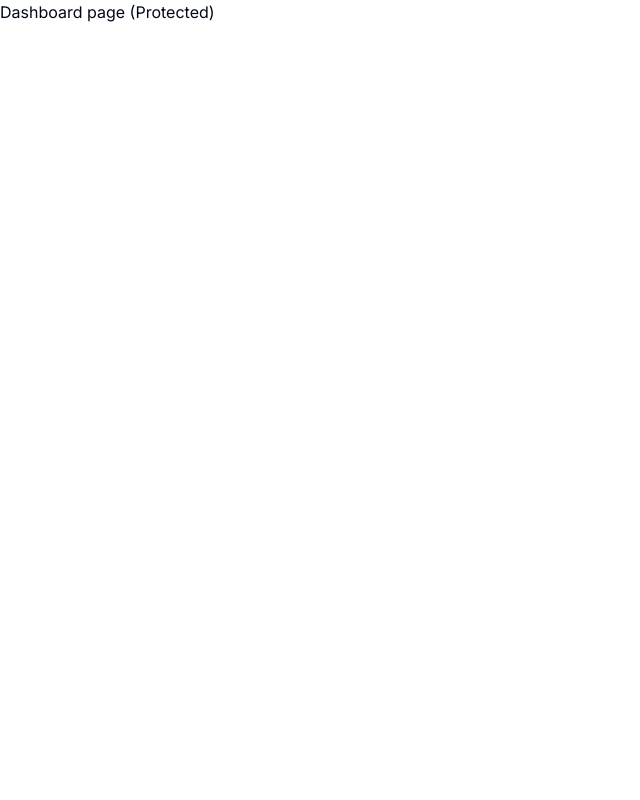
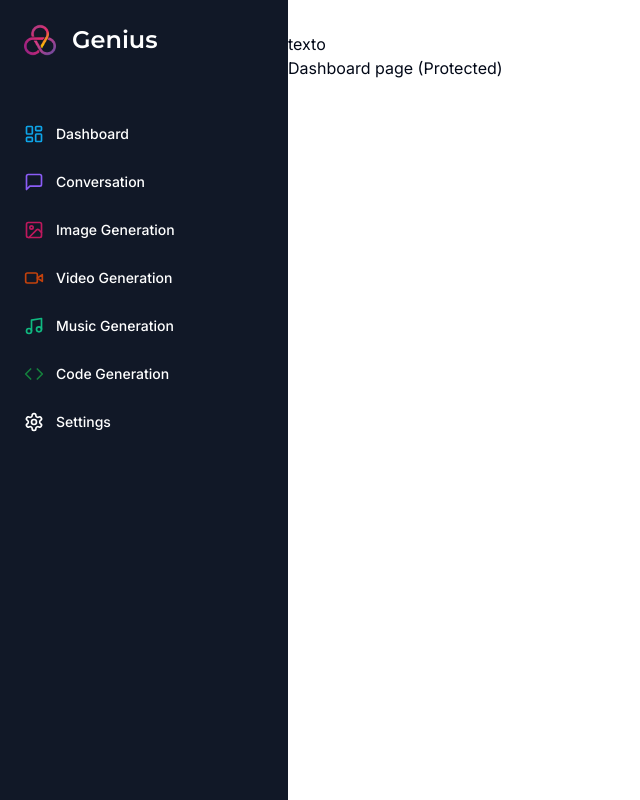
Before and after one commit to luccardoso51/AI-Saas, a Next.js app: page /dashboard in a window 1280 px wide. Shown: the whole page, without its empty margins (0-640 px from the left). Built offline with nearby package versions, Linux system fonts and the light colour scheme.

Commit message:
Sidebar implementation

```diff
--- a/app/(dashboard)/(routes)/dashboard/page.tsx
+++ b/app/(dashboard)/(routes)/dashboard/page.tsx
@@ -1,11 +1,9 @@
-import { Button } from "@/components/ui/button";
-import { UserButton } from "@clerk/nextjs";
+
 
 export default function DashboardPage() {
   return (
     <div>
-    <p>Dashboard page (Protected)</p>
-    <UserButton afterSignOutUrl="/"/>
+      <p>Dashboard page (Protected)</p>
     </div>
   )
 }
--- /dev/null
+++ b/app/(dashboard)/layout.tsx
@@ -0,0 +1,22 @@
+import Navbar from "@/components/navbar";
+import Sidebar from "@/components/sidebar";
+
+function DashboardLayout({children}:{children:React.ReactNode}) {
+    return (
+        <div className="h-full relative">
+            <div className="hidden h-full md:flex md:w-72 md:flex-col md:fixed md:inset-y-0 z-[80] bg-gray-900">
+                <div>
+                    <Sidebar/>
+                </div>
+            </div>
+            <main className="md:pl-72">
+                <Navbar />
+                    texto
+                {children}
+             </main>
+        </div>
+
+    );
+}
+
+export default DashboardLayout;
--- a/app/(landing)/page.tsx
+++ b/app/(landing)/page.tsx
@@ -4,7 +4,7 @@
 const LandingPage= () => {
     return(
     <div>
-            Landing page (Unprotected)
+        <p>Landing page</p>
         <div>
             <Link href={"/sign-in"}>
                 <Button>
--- /dev/null
+++ b/components/mobile-sidebar.tsx
@@ -0,0 +1,24 @@
+"use client";
+
+import { Menu } from "lucide-react";
+import { Button } from "./ui/button";
+import { Sheet, SheetContent, SheetTrigger} from "@/components/ui/sheet";
+import Sidebar from "./sidebar";
+
+function MobileSidebar() {
+    return (
+        <Sheet>
+            <SheetTrigger>
+                <Button variant={"ghost"} size={"icon"} className="md:hidden">
+                    <Menu/>
+                </Button>
+            </SheetTrigger>
+            <SheetContent side="left" className="p-0">
+                <Sidebar/>
+            </SheetContent>
+        </Sheet>
+    );
+}
+
+
+export default MobileSidebar;
--- /dev/null
+++ b/components/navbar.tsx
@@ -0,0 +1,16 @@
+
+import { UserButton } from "@clerk/nextjs";
+import MobileSidebar from "./mobile-sidebar";
+
+function Navbar() {
+    return (
+        <div className="flex items-center p-4">
+           <MobileSidebar/>
+            <div className="flex w-full justify-end">
+                <UserButton afterSignOutUrl="/"/>
+            </div>
+        </div>
+    );
+}
+
+export default Navbar;
--- /dev/null
+++ b/components/sidebar.tsx
@@ -0,0 +1,90 @@
+"use client";
+
+import  Link  from "next/link";
+import Image from "next/image";
+import { Montserrat } from "next/font/google";
+import { cn } from "@/lib/utils";
+import { Code, ImageIcon, LayoutDashboard, MessageSquare, Music, Settings, VideoIcon } from "lucide-react";
+
+const montserrat = Montserrat({weight: "600", subsets:["latin"]})
+
+const routes = [
+    {
+        label:"Dashboard",
+        icon: LayoutDashboard,
+        href: "/dashboard",
+        color:"text-sky-500"
+    },
+    {
+        label:"Conversation",
+        icon: MessageSquare,
+        href: "/conversation",
+        color:"text-violet-500"
+    },
+    {
+        label:"Image Generation",
+        icon: ImageIcon,
+        href: "/conversation",
+        color:"text-pink-700"
+    },
+    {
+        label:"Video Generation",
+        icon: VideoIcon,
+        href: "/image",
+        color:"text-orange-700"
+    },
+    {
+        label:"Music Generation",
+        icon: Music,
+        href: "/video",
+        color:"text-emerald-500"
+    },
+    {
+        label:"Code Generation",
+        icon: Code,
+        href: "/code",
+        color:"text-green-700"
+    },
+    {
+        label:"Settings",
+        icon: Settings,
+        href: "/settings",
+        color:"text-white"
+    },
+
+]
+
+function Sidebar() {
+    return (
+        <div className="space-y-4 py-4 flex flex-col h-full bg-[#111827] text-white'">
+            <div className="px-3 py-2 flex-1">
+                <Link href="/dashboard" className="flex items-center pl-3 mb-14">
+                    <div className="relative w-8 h-8 mr-4">
+                        <Image fill alt="Logo" src="/logo.png"/>
+                    </div>
+                    <h1 className={cn("text-2xl font-bold text-white", montserrat.className)}>
+                        Genius
+                    </h1>
+                </Link>
+                <div className="space-y-1">
+                    {routes.map((route) => (
+                        <Link
+                        href={route.href}
+                        key={route.href}
+                        className="text-sm group flex p-3 w-full justify-start font-medium cursor-pointer hover:text-white hover:bg-white/10 rounded-lg transition"
+                        >
+                            <div className="flex items-center flex-1">
+                                <route.icon className={cn("h-5 w-5 mr-3", route.color)}/>
+                                <p className="text-white">{route.label}</p>
+                            </div>
+                        </Link>
+                    ))
+
+                    }
+                </div>
+            </div>
+        </div>
+    );
+}
+
+export default Sidebar;
--- /dev/null
+++ b/components/ui/sheet.tsx
@@ -0,0 +1,140 @@
+"use client"
+
+import * as React from "react"
+import * as SheetPrimitive from "@radix-ui/react-dialog"
+import { cva, type VariantProps } from "class-variance-authority"
+import { X } from "lucide-react"
+
+import { cn } from "@/lib/utils"
+
+const Sheet = SheetPrimitive.Root
+
+const SheetTrigger = SheetPrimitive.Trigger
+
+const SheetClose = SheetPrimitive.Close
+
+const SheetPortal = SheetPrimitive.Portal
+
+const SheetOverlay = React.forwardRef<
+  React.ElementRef<typeof SheetPrimitive.Overlay>,
+  React.ComponentPropsWithoutRef<typeof SheetPrimitive.Overlay>
+>(({ className, ...props }, ref) => (
+  <SheetPrimitive.Overlay
+    className={cn(
+      "fixed inset-0 z-50 bg-background/80 backdrop-blur-sm data-[state=open]:animate-in data-[state=closed]:animate-out data-[state=closed]:fade-out-0 data-[state=open]:fade-in-0",
+      className
+    )}
+    {...props}
+    ref={ref}
+  />
+))
+SheetOverlay.displayName = SheetPrimitive.Overlay.displayName
+
+const sheetVariants = cva(
+  "fixed z-50 gap-4 bg-background p-6 shadow-lg transition ease-in-out data-[state=open]:animate-in data-[state=closed]:animate-out data-[state=closed]:duration-300 data-[state=open]:duration-500",
+  {
+    variants: {
+      side: {
+        top: "inset-x-0 top-0 border-b data-[state=closed]:slide-out-to-top data-[state=open]:slide-in-from-top",
+        bottom:
+          "inset-x-0 bottom-0 border-t data-[state=closed]:slide-out-to-bottom data-[state=open]:slide-in-from-bottom",
+        left: "inset-y-0 left-0 h-full w-3/4 border-r data-[state=closed]:slide-out-to-left data-[state=open]:slide-in-from-left sm:max-w-sm",
+        right:
+          "inset-y-0 right-0 h-full w-3/4  border-l data-[state=closed]:slide-out-to-right data-[state=open]:slide-in-from-right sm:max-w-sm",
+      },
+    },
+    defaultVariants: {
+      side: "right",
+    },
+  }
+)
+
+interface SheetContentProps
+  extends React.ComponentPropsWithoutRef<typeof SheetPrimitive.Content>,
+    VariantProps<typeof sheetVariants> {}
+
+const SheetContent = React.forwardRef<
+  React.ElementRef<typeof SheetPrimitive.Content>,
+  SheetContentProps
+>(({ side = "right", className, children, ...props }, ref) => (
+  <SheetPortal>
+    <SheetOverlay />
+    <SheetPrimitive.Content
+      ref={ref}
+      className={cn(sheetVariants({ side }), className)}
+      {...props}
+    >
+      {children}
+      <SheetPrimitive.Close className="absolute right-4 top-4 rounded-sm opacity-70 ring-offset-background transition-opacity hover:opacity-100 focus:outline-none focus:ring-2 focus:ring-ring focus:ring-offset-2 disabled:pointer-events-none data-[state=open]:bg-secondary">
+        <X className="h-4 w-4" />
+        <span className="sr-only">Close</span>
+      </SheetPrimitive.Close>
+    </SheetPrimitive.Content>
+  </SheetPortal>
+))
+SheetContent.displayName = SheetPrimitive.Content.displayName
+
+const SheetHeader = ({
+  className,
+  ...props
+}: React.HTMLAttributes<HTMLDivElement>) => (
+  <div
+    className={cn(
+      "flex flex-col space-y-2 text-center sm:text-left",
+      className
+    )}
+    {...props}
+  />
+)
+SheetHeader.displayName = "SheetHeader"
+
+const SheetFooter = ({
+  className,
+  ...props
+}: React.HTMLAttributes<HTMLDivElement>) => (
+  <div
+    className={cn(
+      "flex flex-col-reverse sm:flex-row sm:justify-end sm:space-x-2",
+      className
+    )}
+    {...props}
+  />
+)
+SheetFooter.displayName = "SheetFooter"
+
+const SheetTitle = React.forwardRef<
+  React.ElementRef<typeof SheetPrimitive.Title>,
+  React.ComponentPropsWithoutRef<typeof SheetPrimitive.Title>
+>(({ className, ...props }, ref) => (
+  <SheetPrimitive.Title
+    ref={ref}
+    className={cn("text-lg font-semibold text-foreground", className)}
+    {...props}
+  />
+))
+SheetTitle.displayName = SheetPrimitive.Title.displayName
+
+const SheetDescription = React.forwardRef<
+  React.ElementRef<typeof SheetPrimitive.Description>,
+  React.ComponentPropsWithoutRef<typeof SheetPrimitive.Description>
+>(({ className, ...props }, ref) => (
+  <SheetPrimitive.Description
+    ref={ref}
+    className={cn("text-sm text-muted-foreground", className)}
+    {...props}
+  />
+))
+SheetDescription.displayName = SheetPrimitive.Description.displayName
+
+export {
+  Sheet,
+  SheetPortal,
+  SheetOverlay,
+  SheetTrigger,
+  SheetClose,
+  SheetContent,
+  SheetHeader,
+  SheetFooter,
+  SheetTitle,
+  SheetDescription,
+}
--- a/package.json
+++ b/package.json
@@ -10,6 +10,7 @@
   },
   "dependencies": {
     "@clerk/nextjs": "^4.27.1",
+    "@radix-ui/react-dialog": "^1.0.5",
     "@radix-ui/react-slot": "^1.0.2",
     "class-variance-authority": "^0.7.0",
     "clsx": "^2.0.0",
```
Also changed, not shown: public/logo.png (added), 1 other file (tests, documents, lock files or other folders).
